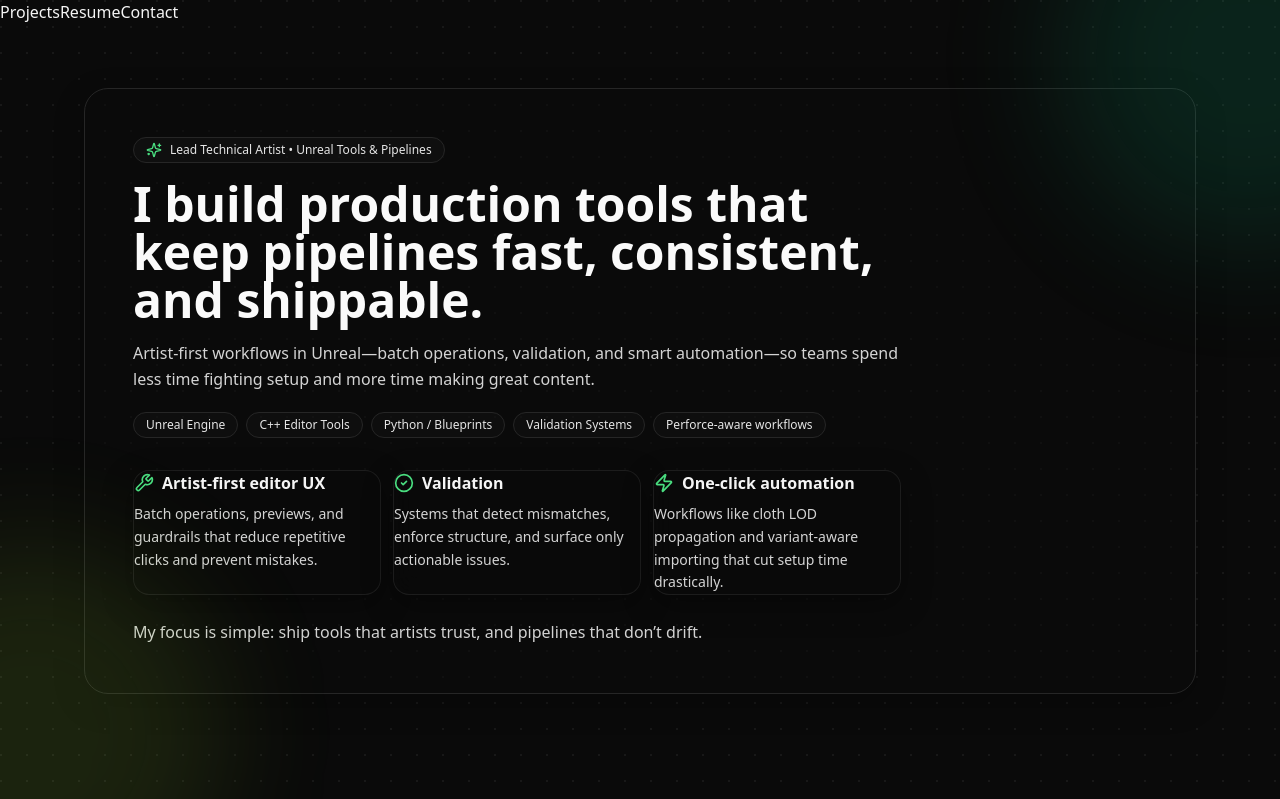
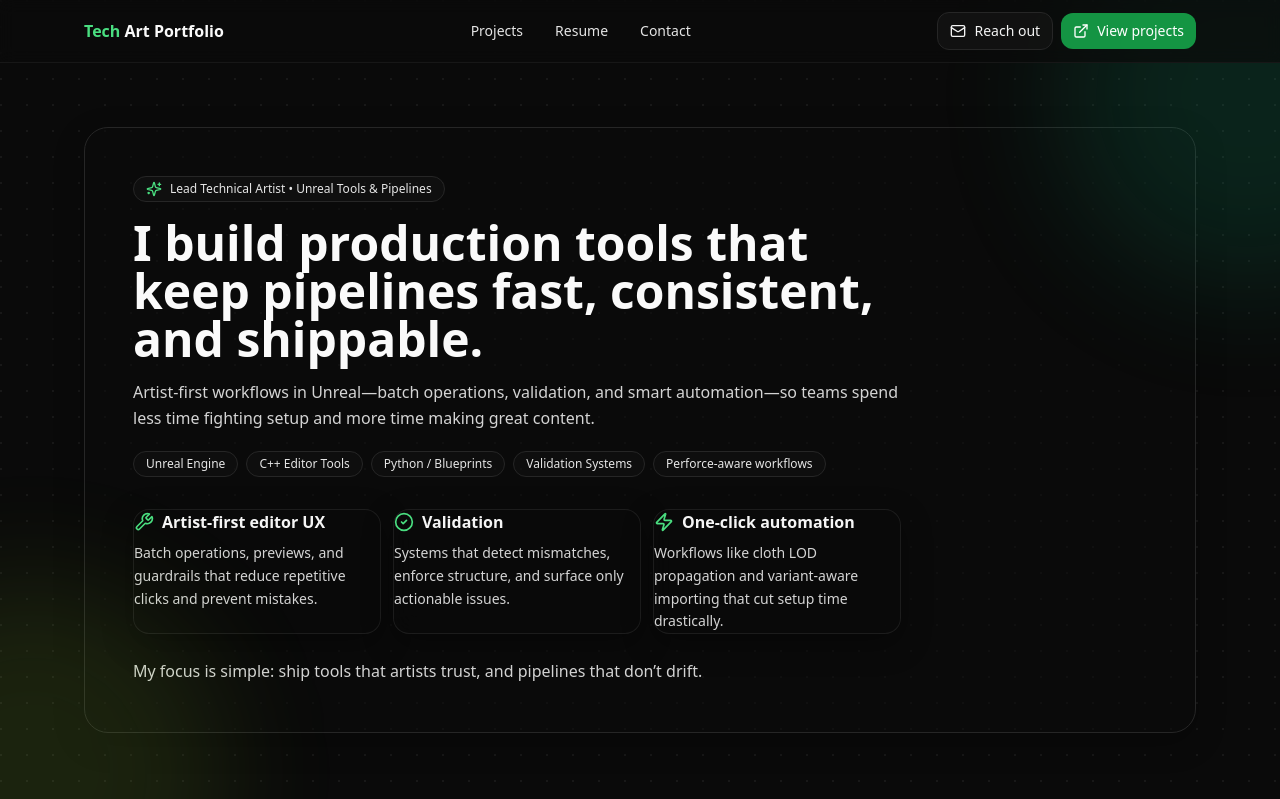
Before and after one commit to anthonydavis33/TechartPortfolio, a React (Vite) app: page /#/projects/armor-pipeline-and-naming in a window 1280 px wide. Shown: the top 799 px of the page. Built offline with nearby package versions, Linux system fonts and the light colour scheme.

Commit message:
updated navbar

```diff
--- a/src/components/Navbar.jsx
+++ b/src/components/Navbar.jsx
@@ -1,26 +1,51 @@
-import { Link } from "react-router-dom";
+import { Mail, ExternalLink } from "lucide-react";
 
 const base = import.meta.env.BASE_URL;
 
+const nav = [
+  { href: `${base}#projects`, label: "Projects" },
+  { href: `${base}resume`, label: "Resume" },
+  { href: `${base}#contact`, label: "Contact" }
+];
+
 export default function Navbar() {
   return (
-    <nav className="...">
-      <div className="...">
-        {/* Projects -> home + anchor */}
-        <a href={`${base}#work`} className="nav-link">
-          Projects
+    <div className="sticky top-0 z-50 border-b border-neutral-900 bg-neutral-950/70 backdrop-blur">
+      <div className="mx-auto max-w-6xl px-5 py-3 flex items-center justify-between">
+        <a href={base} className="font-semibold text-neutral-50">
+          <span className="text-accent-400">Tech</span> Art Portfolio
         </a>
 
-        {/* Resume -> route */}
-        <Link to="/resume" className="nav-link">
-          Resume
-        </Link>
+        <div className="hidden md:flex items-center gap-2">
+          {nav.map((n) => (
+            <a
+              key={n.href}
+              href={n.href}
+              className="rounded-xl px-3 py-2 text-sm text-neutral-200 hover:text-white hover:bg-neutral-900/60 transition"
+            >
+              {n.label}
+            </a>
+          ))}
+        </div>
 
-        {/* Contact -> home + anchor */}
-        <a href={`${base}#contact`} className="nav-link">
-          Contact
-        </a>
+        <div className="flex items-center gap-2">
+          <a
+            href={`${base}#contact`}
+            className="inline-flex items-center gap-2 rounded-xl border border-neutral-800 bg-neutral-900/60 px-3 py-2 text-sm hover:border-accent-500/50 transition"
+          >
+            <Mail className="h-4 w-4" />
+            <span className="hidden sm:inline">Reach out</span>
+          </a>
+
+          <a
+            href={`${base}#projects`}
+            className="inline-flex items-center gap-2 rounded-xl bg-accent-600/90 px-3 py-2 text-sm text-white hover:bg-accent-600 transition"
+          >
+            <ExternalLink className="h-4 w-4" />
+            <span className="hidden sm:inline">View projects</span>
+          </a>
+        </div>
       </div>
-    </nav>
+    </div>
   );
 }
```
